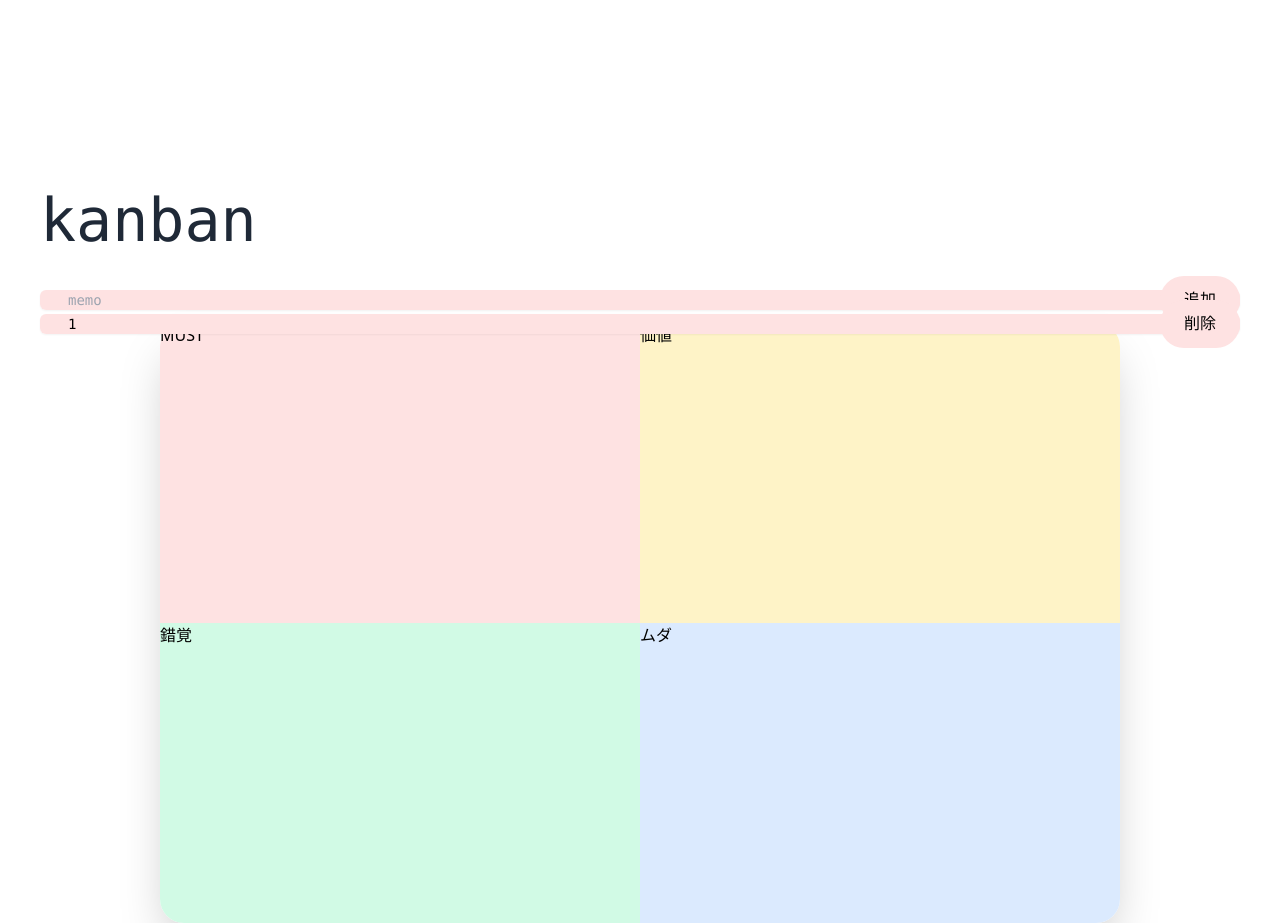
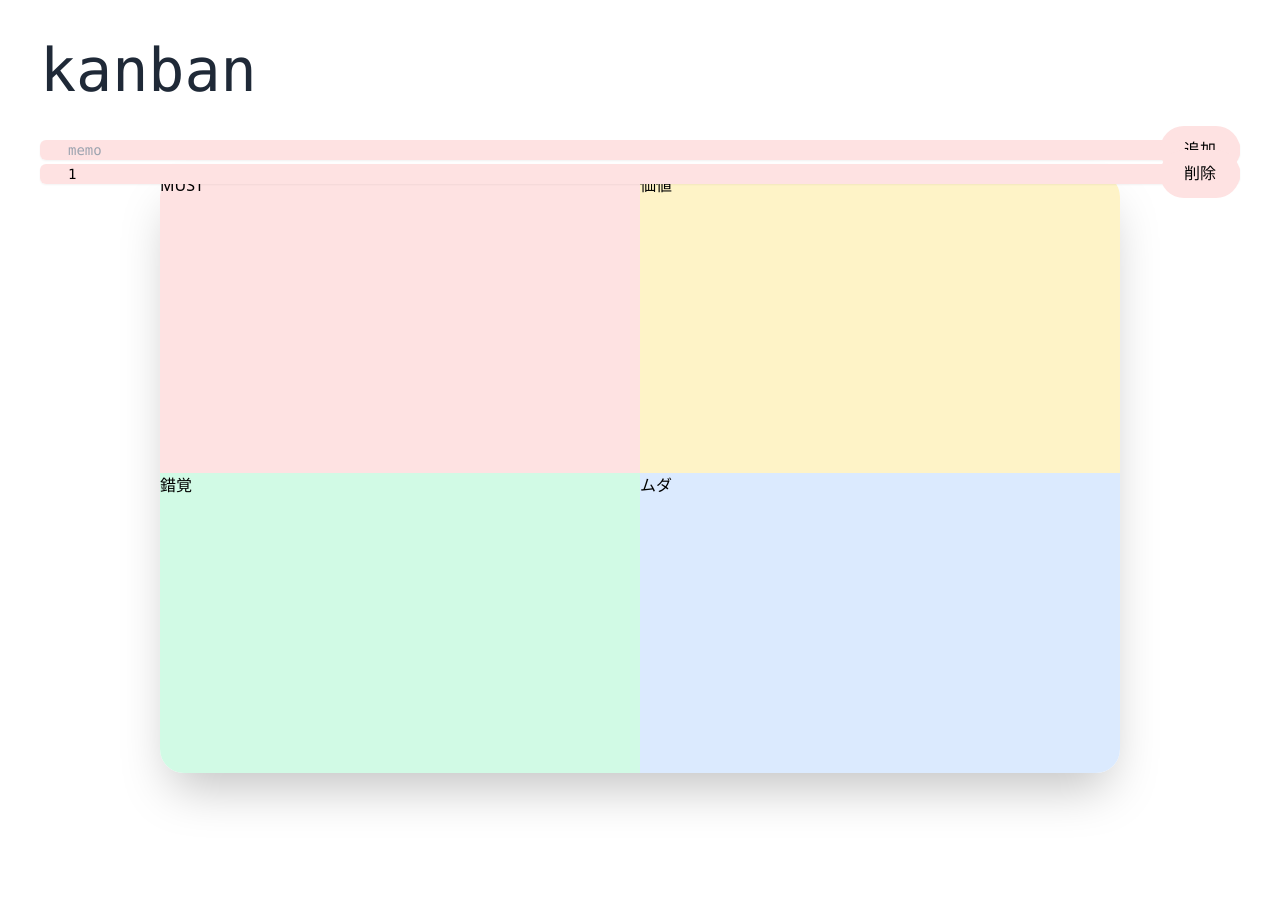
Before and after one commit to daiki-skm/kanban, a Nuxt app: page / in a window 1280 px wide. After the commit the page ends 840 px from the top, so only its background shows below. Built offline with nearby package versions, Linux system fonts and the light colour scheme; no server answers; the database is empty.

Commit message:
add: window size

```diff
--- a/components/BaseBackground.vue
+++ b/components/BaseBackground.vue
@@ -1,7 +1,6 @@
 <template>
-    <div class="container w-screen h-screen bg-white">
-        <canvas class="artwork__canvas" ref="canvas"></canvas>
-        <div class="container h-1/6 mt-10 px-10 font-mono">
+    <div class="w-screen h-screen bg-white">
+        <div class="h-1/6 mt-10 px-10 font-mono">
             <p class="text-6xl text-gray-800 text-left mb-10">
                 kanban
             </p>
@@ -43,7 +42,7 @@
             </p>
             <canvas class="artwork__canvas" ref="canvas"></canvas>
         </div>
-        <div class="container mx-auto w-1 h-1 w-3/4 h-3/4 rounded-3xl shadow-2xl grid gap-0 grid-cols-2">
+        <div class="mx-auto w-1 h-1 w-3/4 h-3/4 rounded-3xl shadow-2xl grid gap-0 grid-cols-2">
             <div class="bg-red-100 rounded-tl-3xl">MUST</div>
             <div class="bg-yellow-100 rounded-tr-3xl">価値</div>
             <div class="bg-green-100 rounded-bl-3xl">錯覚</div>
@@ -55,7 +54,7 @@
 <script lang="ts">
 import Vue from 'vue'
 import database from '@/plugin/firebase'
-import { collection, addDoc, doc, setDoc, deleteDoc, onSnapshot, getDocs } from "firebase/firestore"
+import { collection, doc, setDoc, deleteDoc, getDocs } from "firebase/firestore"
 import * as THREE from "three";
 import { DragControls } from "three/examples/jsm/controls/DragControls"
 
@@ -87,7 +86,7 @@ export default Vue.extend({
             },
             position: {
                 x: -20,
-                y: 0,
+                y: 10,
                 z: -40
             }
         } as DataType
@@ -122,6 +121,14 @@ export default Vue.extend({
             window.addEventListener('resize', _this.onResize(renderer, camera));
         });
     },
+    watch: {
+        '$window.width'() {
+            console.log(`width: ${(this as any).$window.width}`)
+        },
+        '$window.height'() {
+            console.log(`height: ${(this as any).$window.height}`)
+        },
+    },
     methods: {
         createRenderer () {
             const renderer = new THREE.WebGLRenderer({
@@ -136,8 +143,8 @@ export default Vue.extend({
         },
         createCamera () {
             const camera = new THREE.PerspectiveCamera(45, this.width / this.height);
-            camera.position.set(0, -20, 100);
-            // camera.lookAt(new THREE.Vector3(0, 0, 0));
+            camera.position.set(0, 0, 150);
+            camera.lookAt(new THREE.Vector3(0, 0, 0));
 
             return camera
         },
@@ -181,6 +188,7 @@ export default Vue.extend({
             // サイズを取得
             const width = window.innerWidth;
             const height = window.innerHeight;
+            // console.log('--------------------', width, height)
 
             // レンダラーのサイズを調整する
             renderer.setPixelRatio(window.devicePixelRatio);
--- a/nuxt.config.js
+++ b/nuxt.config.js
@@ -28,6 +28,7 @@ export default {
 
   // Plugins to run before rendering page: https://go.nuxtjs.dev/config-plugins
   plugins: [
+    { src: '@/plugin/window.js' }
   ],
 
   // Auto import components: https://go.nuxtjs.dev/config-components
```
